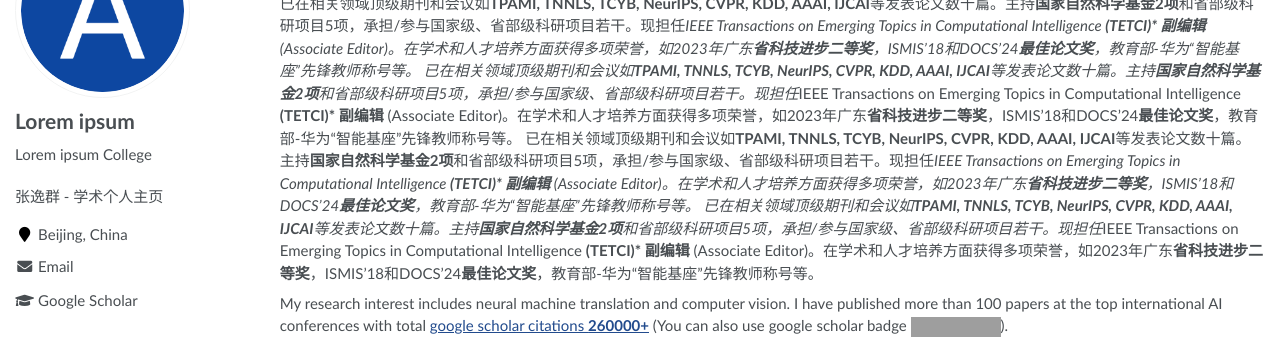
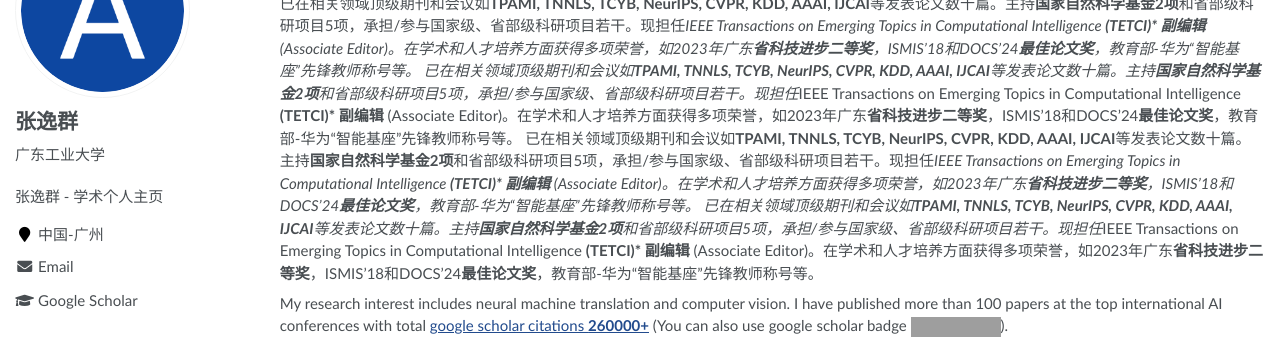
Before and after one commit to yqzhang-Zz/zh, a Jekyll site: the page built from _pages/about.md, in a window 1280 px wide. Shown: the part 168-507 px from the top of the page. Built offline with Jekyll 4.4.1, drawn with Linux system fonts in a browser that asks for light colours; grey boxes are pictures that could not be loaded.

Commit message:
Update _config.yml

```diff
--- a/_config.yml
+++ b/_config.yml
@@ -21,10 +21,10 @@ baidu_site_verification  :  # get baidu_site_verification from https://ziyuan.ba
 
 # Site Author
 author:
-  name             : "Lorem ipsum"
+  name             : "张逸群"
   avatar           : "images/android-chrome-512x512.png"
-  bio              : "Lorem ipsum College"
-  location         : "Beijing, China"
+  bio              : "广东工业大学"
+  location         : "中国-广州"
   employer         :
   pubmed           :
   googlescholar    : "https://scholar.google.com/citations?user=YOUR_GOOGLE_SCHOLAR_ID"
```
